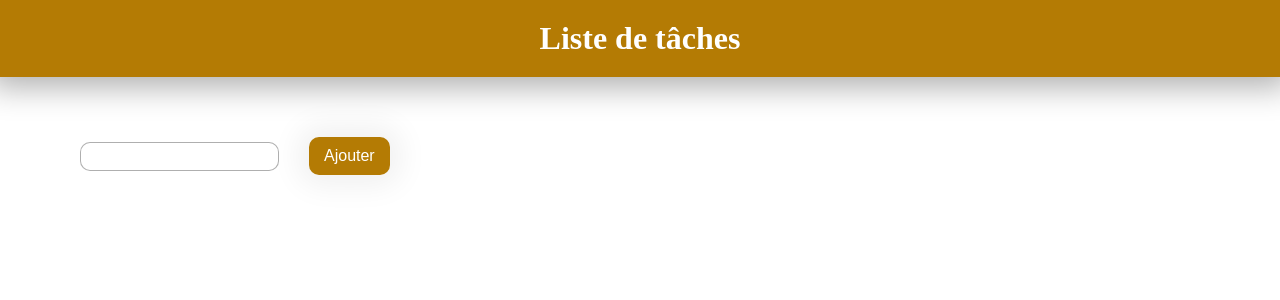
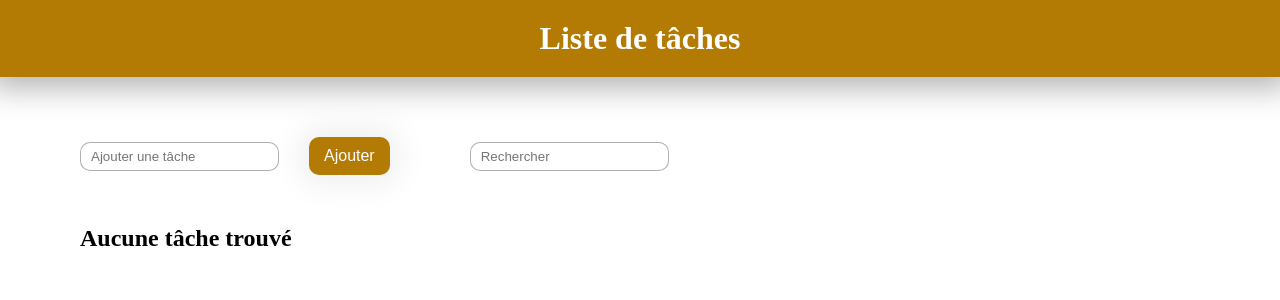
Before and after one commit to jonathan-gu/to-do-list, a React (Create React App) app: page / in a window 1280 px wide. Shown: the top 300 px of the page. Built offline with nearby package versions, Linux system fonts and the light colour scheme.

Commit message:
change style and add search tasks

```diff
--- a/src/components/List.js
+++ b/src/components/List.js
@@ -1,9 +1,11 @@
+import { useEffect, useReducer, useState } from "react"
 import Task from "./Task"
-import { useEffect, useState } from "react"
+import SearchBar from "./SearchBar"
 
 const List = () => {
     const [newTask, setNewTask] = useState("")
     const [tasks, setTasks] = useState(localStorage.getItem("tasks") ? JSON.parse(localStorage.getItem("tasks")) : [])
+    const [tasksFiltered, setTasksFiltered] = useState(tasks)
 
     const handleChange = (event) => {
         setNewTask(event.target.value)
@@ -14,7 +16,7 @@ const List = () => {
         if (newTask != "") {
             setTasks([...tasks, {name: newTask, completed: false}])
             setNewTask("")
-            const input = document.querySelector("input").value = ""
+            const input = document.getElementById("add").value = ""
         }
     }
 
@@ -22,20 +24,34 @@ const List = () => {
         localStorage.setItem("tasks", JSON.stringify(tasks))
     }, [tasks])
 
+    let result
+
+    if (tasksFiltered.length > 0) {
+        result = <ul>
+                {tasksFiltered.map((task, index) => {
+                    return (<Task check={task.completed} id={index} key={index} name={task.name} tasks={tasks} setTasks={setTasks} />)
+                })}
+            </ul>
+    }
+    else {
+        result = <h1>Aucune tâche trouvé</h1>
+    }
+
     return (
         <>
             <header>
                 <h1>Liste de tâches</h1>
             </header>
-            <form onSubmit={handleAddTask}>
-                <input onChange={handleChange} id="input" type="text" />
-                <button onClick={handleAddTask}>Ajouter</button>
-            </form>
-            <ul>
-                {tasks.map((task, index) => {
-                    return (<Task check={task.completed} id={index} key={index} name={task.name} tasks={tasks} setTasks={setTasks} />)
-                })}
-            </ul>
+            <section>
+                <div id="handle">
+                    <form onSubmit={handleAddTask}>
+                        <input onChange={handleChange} id="add" placeholder="Ajouter une tâche" type="text" />
+                        <button onClick={handleAddTask}>Ajouter</button>
+                    </form>
+                    <SearchBar tasks={tasks} setTasksFiltered={setTasksFiltered} />
+                </div>
+                {result}
+            </section>
         </>
     )
 }
--- /dev/null
+++ b/src/components/SearchBar.js
@@ -0,0 +1,13 @@
+const SearchBar = ({ tasks, setTasksFiltered }) => {
+    const handleChange = (event) => {
+        setTasksFiltered(tasks.filter(task => task.name.includes(event.target.value)))
+    }
+
+    return (
+        <form>
+            <input id="search" onChange={handleChange} placeholder="Rechercher" type="text" />
+        </form>
+    )
+}
+
+export default SearchBar
--- a/src/css/style.css
+++ b/src/css/style.css
@@ -9,15 +9,24 @@ header {
     padding: 20px 0;
 }
 
-h1 {
+header h1 {
     color: #FFFFFF;
     margin: 0;
     text-align: center;
 }
 
-form {
-    padding-left: 80px;
+#handle {
+    align-items: center;
+    display: flex;
     padding-bottom: 30px;
+}
+
+section {
+    margin: 0 80px;
+}
+
+#search {
+    margin-left: 80px;
 }
 
 input {
@@ -50,7 +59,7 @@ button {
 ul {
     margin: 0;
     margin-top: 30px;
-    padding: 0 80px;
+    padding: 0;
 }
 
 li {
```
